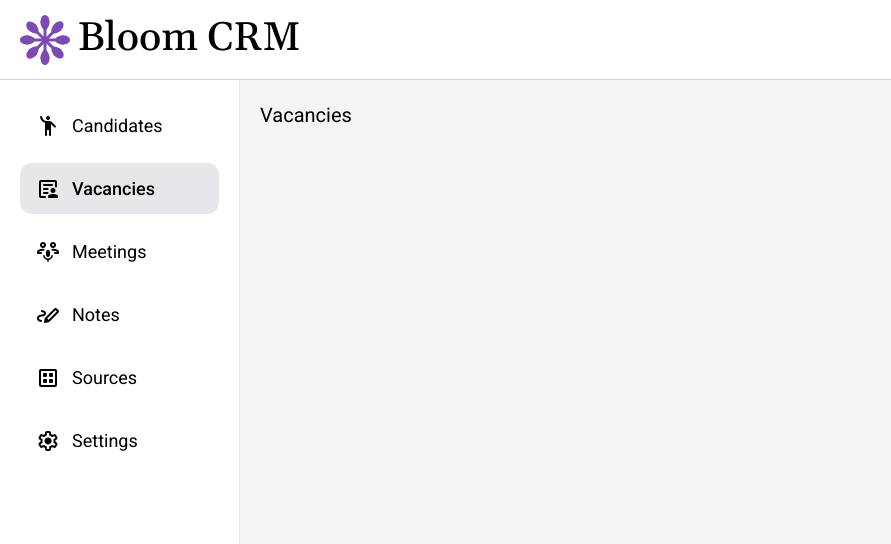
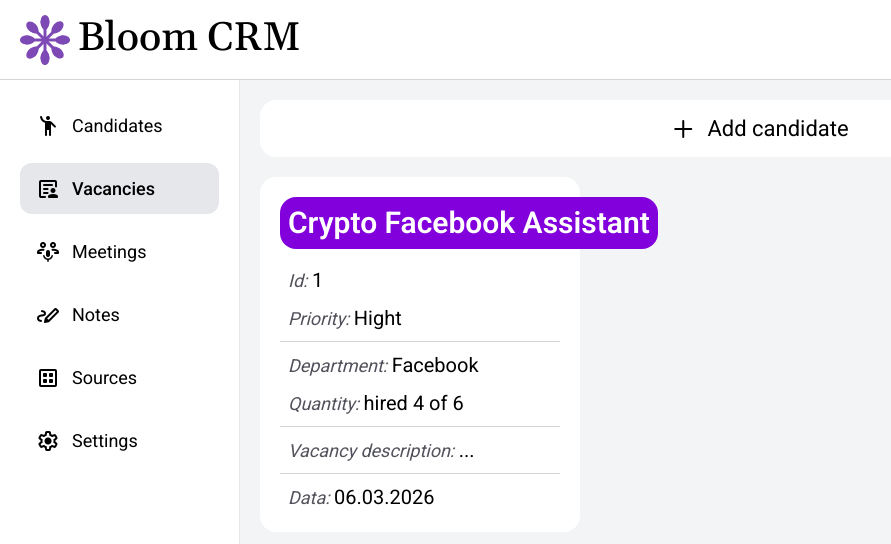
Before and after one commit to gotthepalm/crm, a Next.js app: page /crm/vacancies in a window 1280 px wide. Shown: the top 544 px of the page, without its empty margins (0-891 px from the left). Built offline with nearby package versions, Linux system fonts and the light colour scheme.

Commit message:
feat: added vacancies page

```diff
--- a/src/app/crm/candidates/page.tsx
+++ b/src/app/crm/candidates/page.tsx
@@ -1,7 +1,7 @@
 'use client';
 import { useState } from 'react';
 
-type Candidates = {
+type Candidate = {
 	id: number;
 	name: string;
 	fullName: string;
@@ -12,7 +12,7 @@
 	vacancy: string;
 };
 
-const candidates: Candidates[] = [
+const candidates: Candidate[] = [
 	{
 		id: 1,
 		name: 'Паша',
@@ -37,6 +37,9 @@
 
 export default function Candidates() {
 	const [addCandidateForm, setAddCandidateForm] = useState<Boolean>(false);
+	const workTypes = ['Remote', 'Office', 'Hybrid'];
+	const [selectedWorkType, setSelectedWorkType] = useState<false | string>(false);
+	const [workTypeSelectOpen, setWorkTypeSelectOpen] = useState(false);
 
 	return (
 		<div className='w-full'>
@@ -50,9 +53,7 @@
 			{addCandidateForm && (
 				<div className='fixed inset-0 flex items-center justify-center bg-black/50'>
 					<div className='relative bg-white p-6 rounded-xl shadow-lg'>
-						<h1 className='text-3xl text-center font-extrabold uppercase mb-5'>
-							Add a new candidate
-						</h1>
+						<h1 className='text-3xl text-center font-extrabold uppercase mb-5'>Add a new candidate</h1>
 
 						<form className='flex flex-col gap-3.5 max-w-2xl w-full'>
 							<input
@@ -88,12 +89,37 @@
 								/>
 							</div>
 							<div className='grid grid-cols-2 gap-4 mb-3.5'>
-								<input
-									type='text'
-									name='workType'
-									placeholder='Type of work'
-									className='w-full p-3 pl-7 rounded-2xl bg-transparent outline-none placeholder:text-black/60 text-black border border-[#d9d9d9]'
-								/>
+								<div className='relative w-full'>
+									<button
+										type='button'
+										onClick={() => setWorkTypeSelectOpen(!workTypeSelectOpen)}
+										className={`w-full p-3 pl-7 pr-10 ${selectedWorkType ? '' : 'text-black/60'} text-left rounded-2xl border border-[#d9d9d9]`}
+									>
+										{selectedWorkType ? selectedWorkType : 'Type of work'}
+									</button>
+									<span
+										className={`material-symbols-rounded pointer-events-none absolute right-4 top-1/2 -translate-y-1/2 component-transition ${workTypeSelectOpen ? '' : '-rotate-90'}`}
+									>
+										keyboard_arrow_down
+									</span>
+
+									{workTypeSelectOpen && (
+										<ul className='absolute mt-2 w-full bg-white border border-[#d9d9d9] rounded-2xl shadow-lg overflow-hidden'>
+											{workTypes.map((workType) => (
+												<li
+													key={workType}
+													onClick={() => {
+														setSelectedWorkType(workType);
+														setWorkTypeSelectOpen(false);
+													}}
+													className='px-6 py-3 cursor-pointer hover:bg-zinc-100'
+												>
+													{workType}
+												</li>
+											))}
+										</ul>
+									)}
+								</div>
 								<input
 									type='text'
 									name='vacancy'
@@ -110,14 +136,17 @@
 							</button>
 						</form>
 
-						<button className='material-symbols-rounded absolute top-5 right-5 p-2 bg-gray-200 rounded cursor-pointer' onClick={() => setAddCandidateForm(false)}>
+						<button
+							className='material-symbols-rounded absolute top-5 right-5 p-2 bg-gray-200 rounded cursor-pointer'
+							onClick={() => setAddCandidateForm(false)}
+						>
 							close
 						</button>
 					</div>
 				</div>
 			)}
-			<nav className='grid grid-cols-3 gap-5'>
-				{candidates ? (
+			<nav className={`${candidates.length !== 0 ? 'grid grid-cols-3 gap-5' : 'flex justify-center'}`}>
+				{candidates.length !== 0 ? (
 					candidates.map((candidate) => (
 						<article key={candidate.id} className='flex flex-col max-w-120 gap-2 p-5 bg-white rounded-2xl'>
 							<h3 className='pb-2 pl-2 font-semibold text-3xl'>{candidate.name}</h3>
--- a/src/app/crm/vacancies/page.tsx
+++ b/src/app/crm/vacancies/page.tsx
@@ -1,7 +1,166 @@
-export default function Vacancies() {
+'use client';
+
+import { useState } from 'react';
+
+type Vacancy = {
+	id: number;
+	vacancyName: string;
+	vacancyDesсription: string;
+	priority: string;
+	department: string;
+	vacancyQuantity: number;
+	hiredQuantity: number;
+	data: string;
+};
+
+const vacancies: Vacancy[] = [
+	{
+		id: 1,
+		vacancyName: 'Crypto Facebook Assistant',
+		vacancyDesсription: '...',
+		priority: 'Hight',
+		department: 'Facebook',
+		vacancyQuantity: 6,
+		hiredQuantity: 4,
+		data: '06.03.2026',
+	},
+];
+
+export default function Candidates() {
+	const [addCandidateForm, setAddCandidateForm] = useState<Boolean>(false);
+	const prioritys = ['High', 'Medium', 'Low'];
+	const [selectedPriority, setSelectedPriority] = useState<false | string>(false);
+	const [prioritySelectOpen, setPrioritySelectOpen] = useState(false);
+
 	return (
-		<>
-			<h1>Vacancies</h1>
-		</>
+		<div className='w-full'>
+			<button
+				className='flex justify-center items-center gap-3 bg-white text-[22px] p-3 mb-5 rounded-2xl w-full cursor-pointer'
+				onClick={() => setAddCandidateForm((prev) => !prev)}
+			>
+				<span className='material-symbols-rounded'>add_2</span>
+				Add candidate
+			</button>
+			{addCandidateForm && (
+				<div className='fixed inset-0 flex items-center justify-center bg-black/50'>
+					<div className='relative bg-white p-6 rounded-xl shadow-lg'>
+						<h1 className='text-3xl text-center font-extrabold uppercase mb-5'>Add a new candidate</h1>
+
+						<form className='flex flex-col gap-3.5 max-w-2xl w-full'>
+							<input
+								type='text'
+								name='vacancyName'
+								placeholder='Vacancy name'
+								className='w-full p-3 pl-7 rounded-2xl bg-transparent outline-none placeholder:text-black/60 text-black border border-[#d9d9d9]'
+							/>
+							<input
+									type='text'
+									name='vacancyDesription'
+									placeholder='Vacancy description'
+									className='w-full p-3 pl-7 rounded-2xl bg-transparent outline-none placeholder:text-black/60 text-black border border-[#d9d9d9]'
+								/>
+							<input
+								type='text'
+								name='departament'
+								placeholder='Department'
+								className='w-full p-3 pl-7 rounded-2xl bg-transparent outline-none placeholder:text-black/60 text-black border border-[#d9d9d9]'
+							/>
+							<div className='grid grid-cols-2 gap-4'>
+								<input
+									type='number'
+									name='vacancyQuantity'
+									placeholder='Vacancy quantity'
+									className='w-full p-3 pl-7 rounded-2xl bg-transparent outline-none placeholder:text-black/60 text-black border border-[#d9d9d9]'
+								/>
+								<div className='relative w-full'>
+									<button
+										type='button'
+										onClick={() => setPrioritySelectOpen(!prioritySelectOpen)}
+										className={`w-full p-3 pl-7 pr-10 ${selectedPriority ? '' : 'text-black/60'} text-left rounded-2xl border border-[#d9d9d9]`}
+									>
+										{selectedPriority ? selectedPriority : 'Priority'}
+									</button>
+									<span
+										className={`material-symbols-rounded pointer-events-none absolute right-4 top-1/2 -translate-y-1/2 component-transition ${prioritySelectOpen ? '' : '-rotate-90'}`}
+									>
+										keyboard_arrow_down
+									</span>
+
+									{prioritySelectOpen && (
+										<ul className='absolute mt-2 w-full bg-white border border-[#d9d9d9] rounded-2xl shadow-lg overflow-hidden'>
+											{prioritys.map((priority) => (
+												<li
+													key={priority}
+													onClick={() => {
+														setSelectedPriority(priority);
+														setPrioritySelectOpen(false);
+													}}
+													className='px-6 py-3 cursor-pointer hover:bg-zinc-100'
+												>
+													{priority}
+												</li>
+											))}
+										</ul>
+									)}
+								</div>
+							</div>
+							<button
+								type='submit'
+								className='uppercase flex items-center justify-center px-3 h-12 leading-12 bg-purple-700 hover:bg-transparent border-2 border-purple-700 text-[14px] font-medium text-white hover:text-purple-700 rounded-2xl component-transition'
+							>
+								Add a new vacancy
+							</button>
+						</form>
+
+						<button
+							className='material-symbols-rounded absolute top-5 right-5 p-2 bg-gray-200 rounded cursor-pointer'
+							onClick={() => setAddCandidateForm(false)}
+						>
+							close
+						</button>
+					</div>
+				</div>
+			)}
+			<div className='w-full'>
+				<nav className={`${vacancies.length !== 0 ? 'grid grid-cols-3 gap-5' : 'flex justify-center'}`}>
+					{vacancies.length !== 0 ? (
+						vacancies.map((vacancy) => (
+							<article
+								key={vacancy.id}
+								className='flex flex-col max-w-120 gap-2 p-5 bg-white rounded-2xl'
+							>
+								<h3 className='pl-2 font-semibold text-3xl w-max mb-2 p-2 text-white bg-purple-700 rounded-2xl'>{vacancy.vacancyName}</h3>
+								<p className='pl-2'>
+									<span className='text-zinc-600 italic text-[18px]'>Id: </span>
+									{vacancy.id}
+								</p>
+								<p className='pb-2 pl-2 border-b border-zinc-300'>
+									<span className='text-zinc-600 italic text-[18px]'>Priority: </span>
+									{vacancy.priority}
+								</p>
+								<p className='pl-2'>
+									<span className='text-zinc-600 italic text-[18px]'>Department: </span>
+									{vacancy.department}
+								</p>
+								<p className='pb-2 pl-2 border-b border-zinc-300'>
+									<span className='text-zinc-600 italic text-[18px]'>Quantity: </span>
+									hired {vacancy.hiredQuantity} of {vacancy.vacancyQuantity}
+								</p>
+								<p className='pb-2 pl-2 border-b border-zinc-300'>
+									<span className='text-zinc-600 italic text-[18px]'>Vacancy description: </span>
+									{vacancy.vacancyDesсription}
+								</p>
+								<p className='pl-2'>
+									<span className='text-zinc-600 italic text-[18px]'>Data: </span>
+									{vacancy.data}
+								</p>
+							</article>
+						))
+					) : (
+						<h2 className='text-2xl'>There are no vacancies yet...</h2>
+					)}
+				</nav>
+			</div>
+		</div>
 	);
 }
```
